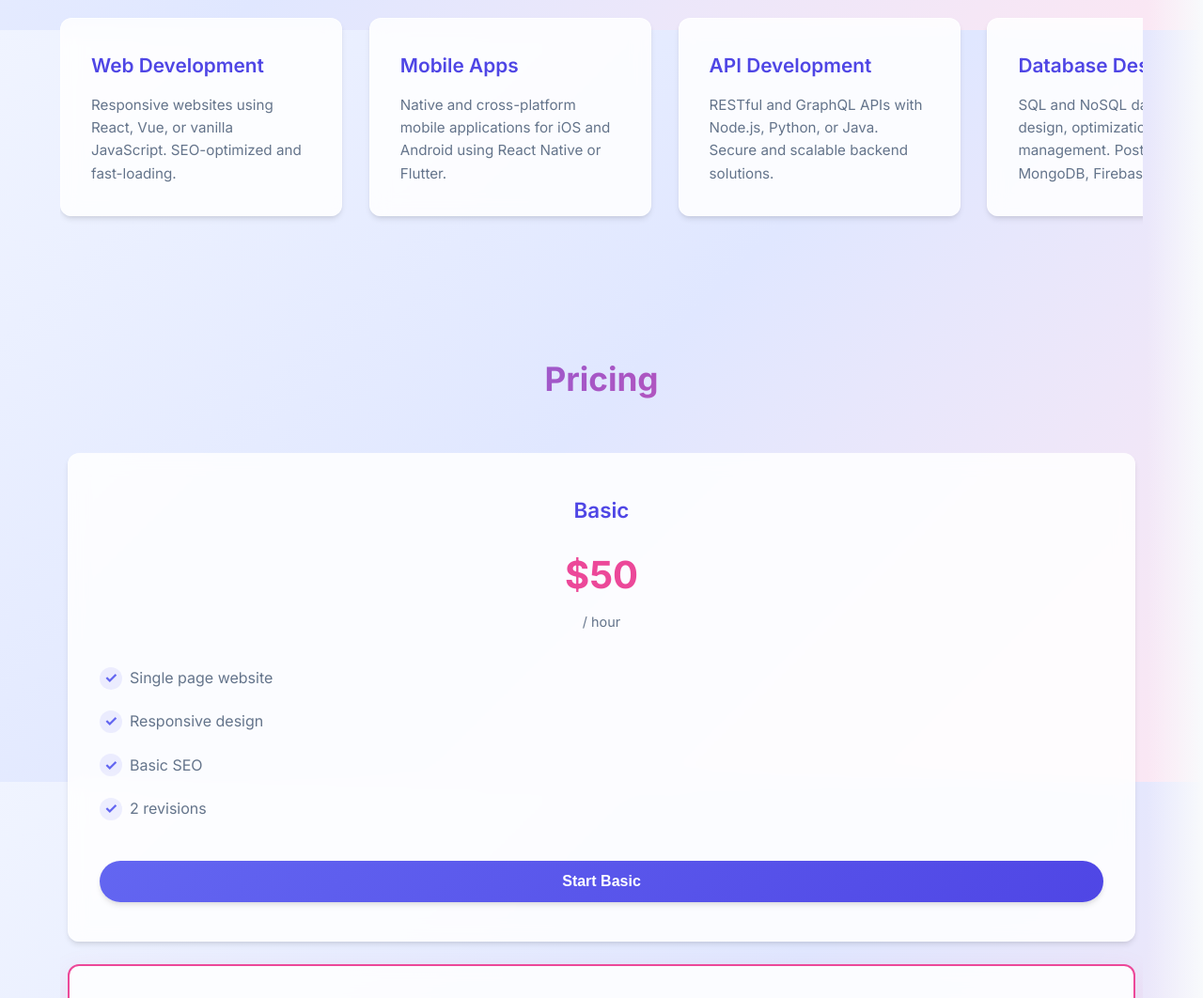
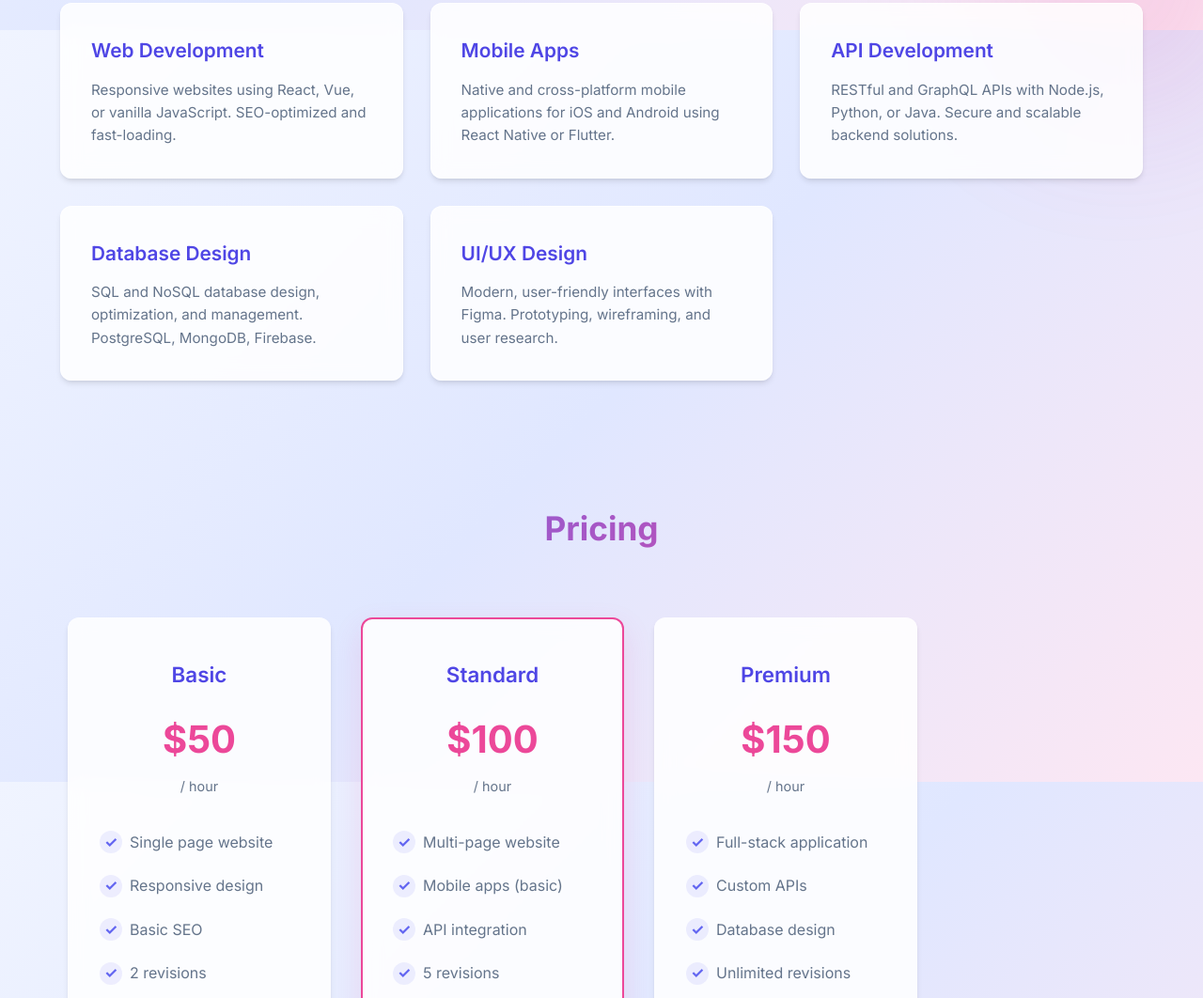
Before and after one commit to newwakar/portfolio, a website: page index.html in a window 1280 px wide. Shown: the part 768-1830 px from the top of the page at 94% size. Drawn offline with Linux system fonts and the light colour scheme.

Commit message:
Update styles.css

```diff
--- a/styles.css
+++ b/styles.css
@@ -36,6 +36,42 @@ body {
     max-width: 1200px;
     margin: 0 auto;
     padding: 0 24px;
+}
+
+/* ===== ANIMATED FLOATING PARTICLES ===== */
+body::before,
+body::after {
+    content: '';
+    position: fixed;
+    width: 300px;
+    height: 300px;
+    border-radius: 50%;
+    filter: blur(80px);
+    opacity: 0.15;
+    z-index: -1;
+    pointer-events: none;
+    animation: float 20s ease-in-out infinite;
+}
+
+body::before {
+    background: var(--primary);
+    top: -10%;
+    left: -5%;
+    animation-delay: 0s;
+}
+
+body::after {
+    background: var(--secondary);
+    bottom: -10%;
+    right: -5%;
+    animation-delay: -7s;
+}
+
+@keyframes float {
+    0%, 100% { transform: translate(0, 0) scale(1); }
+    25% { transform: translate(50px, -80px) scale(1.2); }
+    50% { transform: translate(-30px, 50px) scale(0.9); }
+    75% { transform: translate(60px, -30px) scale(1.1); }
 }
 
 /* ===== HEADER ===== */
@@ -229,7 +265,7 @@ header:hover {
     color: var(--gray);
 }
 
-/* ===== SERVICES SECTION (Horizontal Scroll) ===== */
+/* ===== SERVICES SECTION (Vertical scroll) ===== */
 .services {
     padding: 4rem 0;
 }
@@ -248,32 +284,12 @@ header:hover {
 }
 
 .services-grid {
-    display: flex;
-    overflow-x: auto;
+    display: grid;
+    grid-template-columns: repeat(auto-fit, minmax(280px, 1fr));
     gap: 1.8rem;
-    padding: 1rem 0;
-    scroll-snap-type: x mandatory;
-    scrollbar-width: thin;
-    scrollbar-color: var(--primary-light) transparent;
-    -webkit-overflow-scrolling: touch;
-}
-
-.services-grid::-webkit-scrollbar {
-    height: 8px;
-}
-
-.services-grid::-webkit-scrollbar-track {
-    background: transparent;
-}
-
-.services-grid::-webkit-scrollbar-thumb {
-    background: var(--primary-light);
-    border-radius: 10px;
 }
 
 .service-card {
-    flex: 0 0 300px;
-    scroll-snap-align: start;
     background: var(--card-bg);
     backdrop-filter: blur(10px);
     padding: 2rem;
@@ -284,9 +300,10 @@ header:hover {
     cursor: pointer;
     position: relative;
     overflow: hidden;
+    /* fadeInUp animation on scroll – handled by JS */
     opacity: 0;
     transform: translateY(30px);
-    animation: fadeInScroll 0.6s ease forwards;
+    animation: fadeInUp 0.6s forwards;
 }
 
 .service-card:nth-child(1) { animation-delay: 0.1s; }
@@ -294,10 +311,6 @@ header:hover {
 .service-card:nth-child(3) { animation-delay: 0.3s; }
 .service-card:nth-child(4) { animation-delay: 0.4s; }
 .service-card:nth-child(5) { animation-delay: 0.5s; }
-
-@keyframes fadeInScroll {
-    to { opacity: 1; transform: translateY(0); }
-}
 
 .service-card::before {
     content: '';
@@ -339,26 +352,25 @@ header:hover {
     display: none;
 }
 
-/* ===== PRICING SECTION (Vertical Scroll) ===== */
+/* ===== PRICING SECTION (Horizontal scroll) ===== */
 .pricing {
     padding: 4rem 0;
     background: transparent;
 }
 
 .pricing-grid {
-    display: grid;
-    grid-template-columns: 1fr;
-    gap: 1.5rem;
-    max-height: 600px;
-    overflow-y: auto;
-    padding: 0 0.5rem;
-    scroll-snap-type: y mandatory;
+    display: flex;
+    overflow-x: auto;
+    gap: 2rem;
+    padding: 1rem 0.5rem 2rem;
+    scroll-snap-type: x mandatory;
     scrollbar-width: thin;
-    scrollbar-color: var(--secondary) transparent;
+    scrollbar-color: var(--primary) transparent;
+    -webkit-overflow-scrolling: touch;
 }
 
 .pricing-grid::-webkit-scrollbar {
-    width: 8px;
+    height: 6px;
 }
 
 .pricing-grid::-webkit-scrollbar-track {
@@ -366,12 +378,11 @@ header:hover {
 }
 
 .pricing-grid::-webkit-scrollbar-thumb {
-    background: var(--secondary);
-    border-radius: 10px;
+    background: var(--primary);
+    border-radius: 3px;
 }
 
 .pricing-card {
-    scroll-snap-align: start;
     background: var(--card-bg);
     backdrop-filter: blur(10px);
     padding: 2.5rem 2rem;
@@ -381,17 +392,27 @@ header:hover {
     transition: var(--transition);
     text-align: center;
     position: relative;
+    min-width: 280px;
+    max-width: 320px;
+    flex-shrink: 0;
+    scroll-snap-align: start;
+    /* Staggered fadeIn from left */
     opacity: 0;
-    transform: translateY(20px);
-    animation: fadeInUp 0.5s ease forwards;
+    transform: translateX(-30px);
+    animation: slideInLeft 0.6s forwards;
 }
 
-.pricing-card:nth-child(1) { animation-delay: 0.2s; }
-.pricing-card:nth-child(2) { animation-delay: 0.4s; }
-.pricing-card:nth-child(3) { animation-delay: 0.6s; }
+.pricing-card:nth-child(1) { animation-delay: 0.1s; }
+.pricing-card:nth-child(2) { animation-delay: 0.2s; }
+.pricing-card:nth-child(3) { animation-delay: 0.3s; }
+
+@keyframes slideInLeft {
+    from { opacity: 0; transform: translateX(-40px); }
+    to { opacity: 1; transform: translateX(0); }
+}
 
 .pricing-card:hover {
-    transform: translateY(-4px) scale(1.01);
+    transform: translateY(-6px) scale(1.02);
     border-color: var(--primary-light);
     box-shadow: var(--shadow-lg);
 }
@@ -403,7 +424,7 @@ header:hover {
 
 .pricing-card.featured:hover {
     border-color: var(--secondary-light);
-    transform: translateY(-6px);
+    transform: translateY(-8px);
 }
 
 .pricing-card h3 {
@@ -525,18 +546,19 @@ footer {
     background: var(--dark);
     color: white;
     text-align: center;
-    padding: 2rem 0;
+    padding: 2.5rem 0;
     margin-top: 3rem;
 }
 
 footer p {
     margin: 0.5rem 0;
+    opacity: 0.8;
 }
 
 /* ===== RESPONSIVE ===== */
 @media (max-width: 768px) {
     .hero h1 {
-        font-size: 1.8rem;
+        font-size: 2rem;
     }
 
     .nav-links {
@@ -544,27 +566,11 @@ footer p {
         font-size: 0.9rem;
     }
 
-    .service-card {
-        flex: 0 0 250px;
+    .services-grid {
+        grid-template-columns: 1fr;
     }
 
-    .pricing-grid {
-        max-height: 500px;
+    .pricing-card {
+        min-width: 260px;
     }
 }
-.services,
-.pricing {
-    position: relative;
-}
-
-.services::after,
-.pricing::after {
-    content: '';
-    position: absolute;
-    right: 0;
-    top: 0;
-    bottom: 0;
-    width: 60px;
-    background: linear-gradient(to right, transparent, var(--light));
-    pointer-events: none;
-}
```
